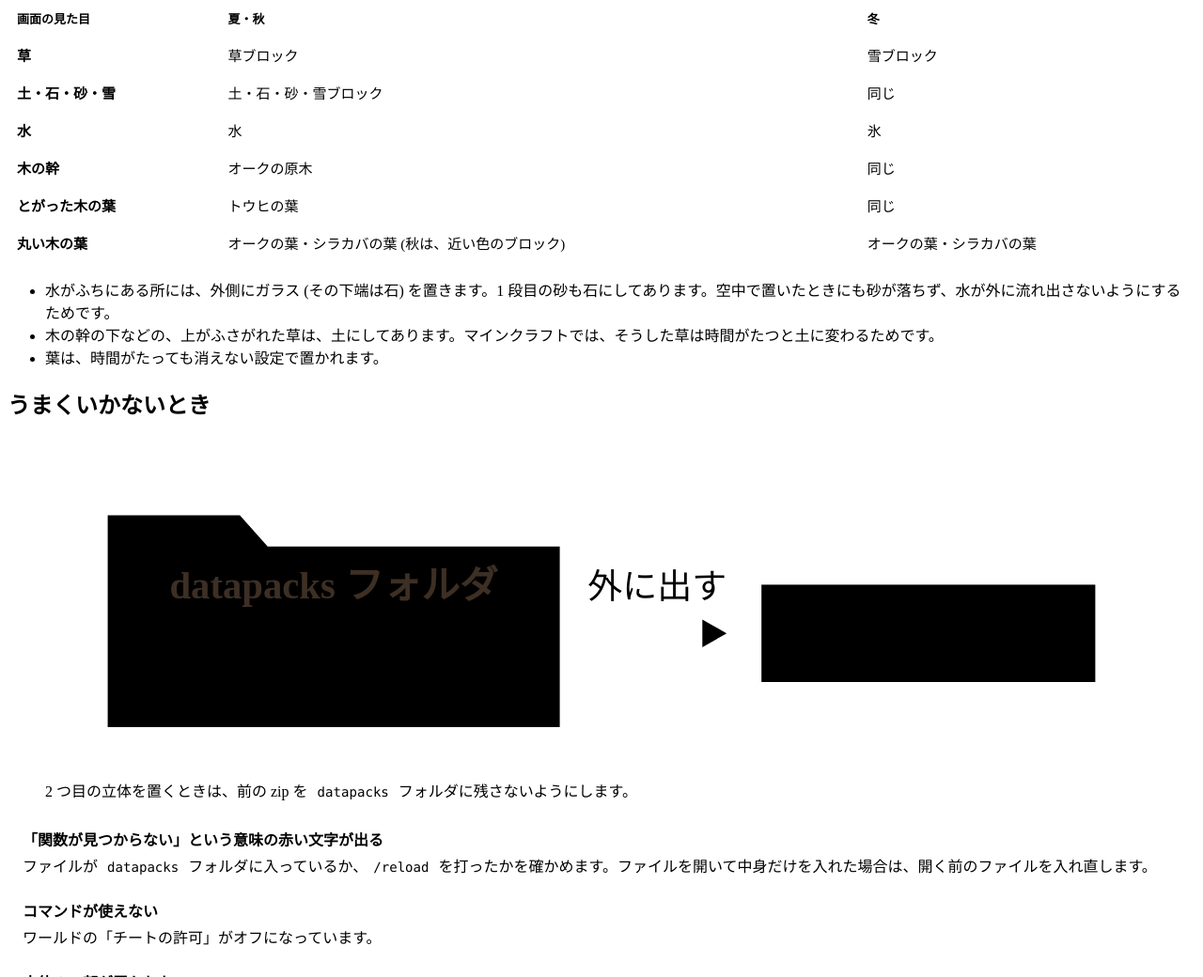
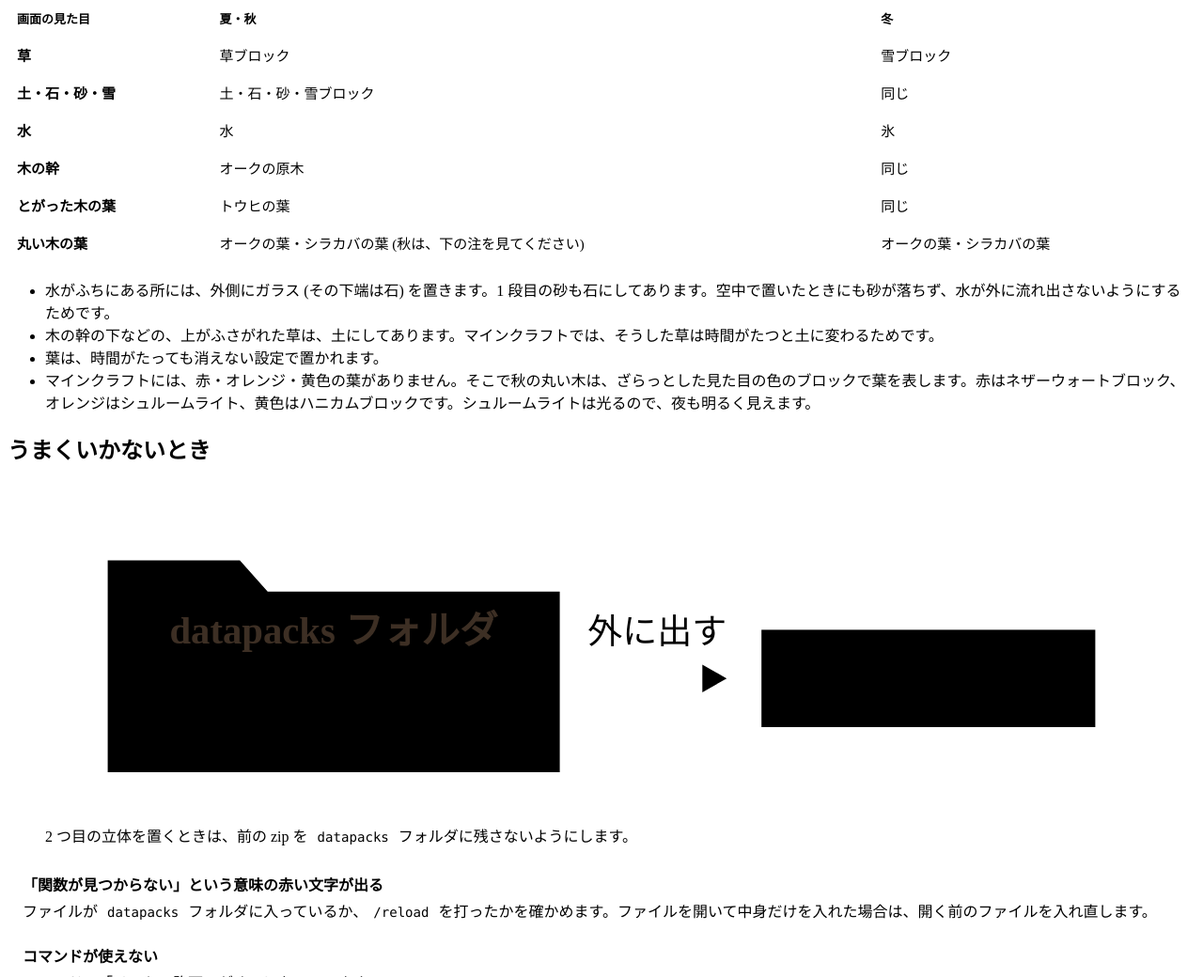
Before and after one commit to fu-yu/voxel-maker, a plain HTML site: page docs/public/minecraft.html in a window 1280 px wide. Shown: the part 8145-9185 px from the top of the page at 94% size. Drawn offline with Linux system fonts and the light colour scheme; a web font is replaced by a local one.

Commit message:
秋の木の葉をマインクラフトで葉らしいブロックにする
マインクラフトには赤・オレンジ・黄色の葉がないため、秋の丸い木の葉を
近い色のコンクリートやテラコッタから、shroomlight・nether_wart_block・
honeycomb_block に替えた。説明ページと記録も更新。

Co-Authored-By: Claude Opus 5.5 <noreply@anthropic.com>

```diff
--- a/docs/public/minecraft.html
+++ b/docs/public/minecraft.html
@@ -110,13 +110,14 @@ tbody th { font-weight:700; white-space:nowrap; }
         <tr><th>水</th><td>水</td><td>氷</td></tr>
         <tr><th>木の幹</th><td>オークの原木</td><td>同じ</td></tr>
         <tr><th>とがった木の葉</th><td>トウヒの葉</td><td>同じ</td></tr>
-        <tr><th>丸い木の葉</th><td>オークの葉・シラカバの葉 (秋は、近い色のブロック)</td><td>オークの葉・シラカバの葉</td></tr>
+        <tr><th>丸い木の葉</th><td>オークの葉・シラカバの葉 (秋は、下の注を見てください)</td><td>オークの葉・シラカバの葉</td></tr>
       </tbody>
     </table></div>
   <ul>
     <li>水がふちにある所には、外側にガラス (その下端は石) を置きます。1 段目の砂も石にしてあります。空中で置いたときにも砂が落ちず、水が外に流れ出さないようにするためです。</li>
     <li>木の幹の下などの、上がふさがれた草は、土にしてあります。マインクラフトでは、そうした草は時間がたつと土に変わるためです。</li>
     <li>葉は、時間がたっても消えない設定で置かれます。</li>
+    <li>マインクラフトには、赤・オレンジ・黄色の葉がありません。そこで秋の丸い木は、ざらっとした見た目の色のブロックで葉を表します。赤はネザーウォートブロック、オレンジはシュルームライト、黄色はハニカムブロックです。シュルームライトは光るので、夜も明るく見えます。</li>
   </ul>
 </section>
 
```
Also changed, not shown: index.html (+3 -1 lines), minecraft.html (+2 -1 lines), 4 other files.
